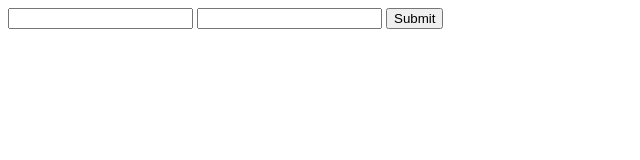
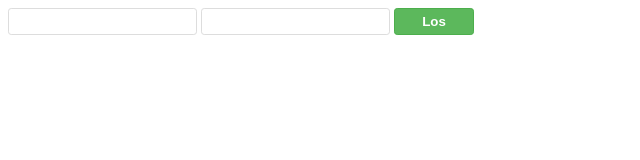
Before and after one commit to asarra/Routecast, a plain HTML site: page templates/form.html in a window 1280 px wide. Shown: the whole page, without its empty margins (0-640 px from the left). Drawn offline with Linux system fonts and the light colour scheme.

Commit message:
Update form.html
Test

```diff
--- a/templates/form.html
+++ b/templates/form.html
@@ -1,5 +1,36 @@
-<form method="POST">
-    <input name="text">
-    <input name="text2">
-    <input type="submit">
-</form>
+<html>
+	<head>
+		<style>
+			#route-data {
+				& input,
+				& button {
+					padding: 5px;
+					border: 1px solid #DDD;
+					border-radius: 0.2rem;
+				}
+				& button {
+
+				}
+				& .btn-commit {
+					width: 80px;
+					color: #FFF;
+					background-color: #5CB85C;
+					border-color: #4CAE4C;
+					font-weight: bold;
+					cursor: pointer;
+					&:hover {
+						background-color: #449D44;
+						border-color: #398439
+					}
+				}
+			}
+		</style>
+	</head>
+	<body>
+		<form id="route-data" method="POST" action="http://127.0.0.1:3000">
+			<input id="start" name="text" class="feld"/>
+			<input id="end" name="text2" class="feld"/>
+			<button class="btn btn-commit" type="submit"> Los </button>
+		</form>
+	</body>
+</html>
```
